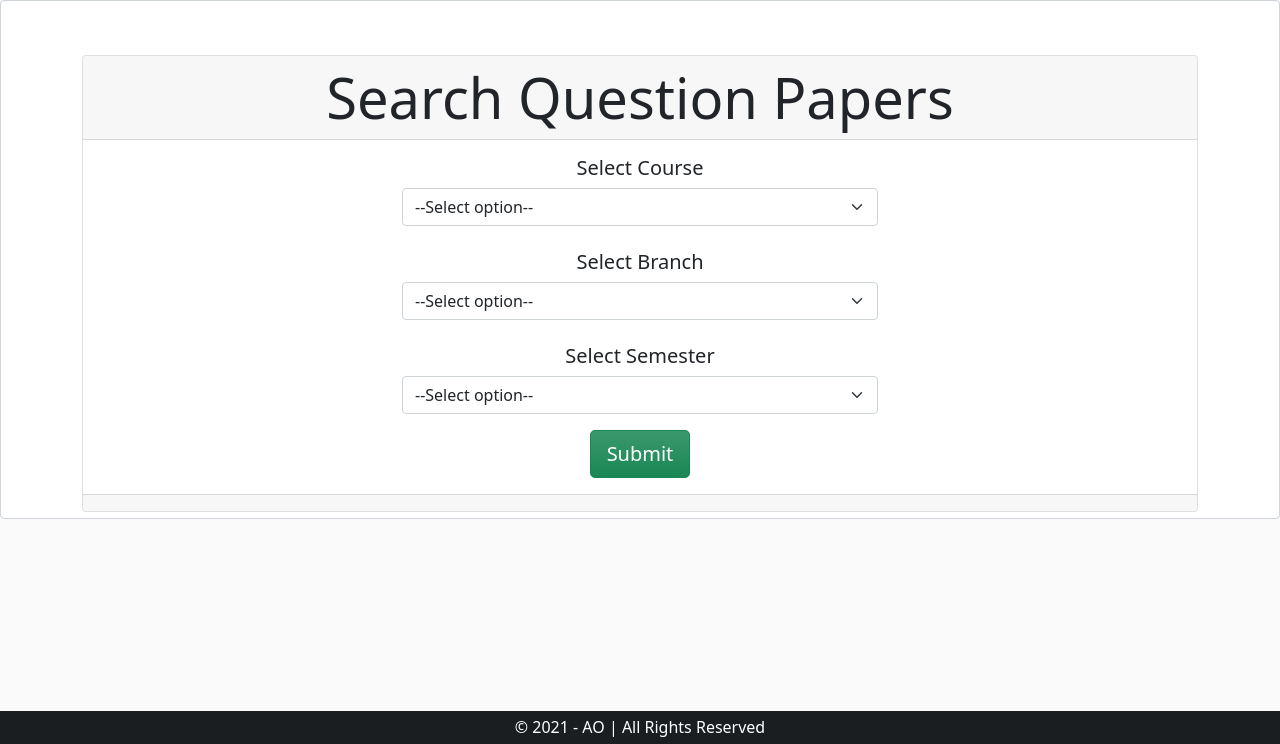
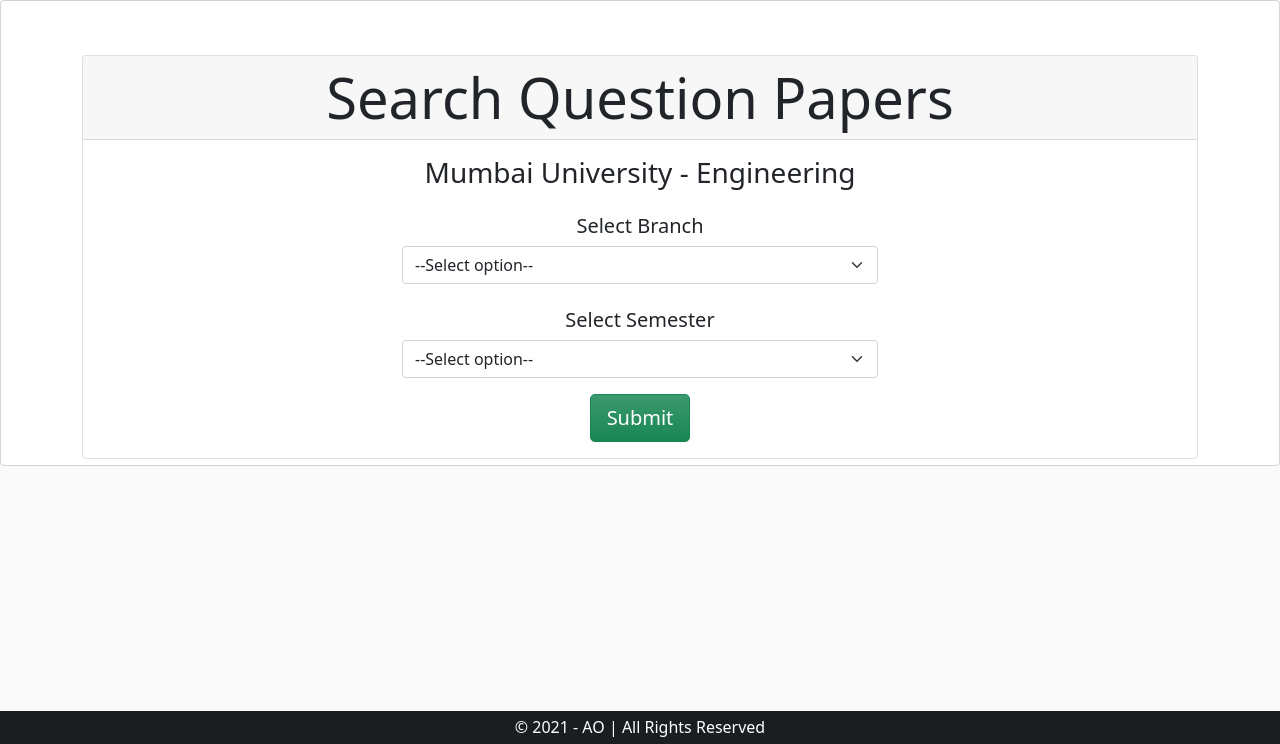
Before and after one commit to asbaravkar/qp, a Flask app: page / in a window 1280 px wide. Shown: the part 56-800 px from the top of the page. Run offline with Flask 2, Linux system fonts and the light colour scheme.

Commit message:
Branches

```diff
--- a/qp/templates/home.html
+++ b/qp/templates/home.html
@@ -15,20 +15,27 @@
         Search Question Papers
         </div>
         <div class="card-body">
-        <h5 class="card-title">Select Course</h5>
-        <div class="container text-center" style="width: 500px;">
-            <select name="course" class="form-select" aria-label="Default select example">
-                <option selected disabled>--Select option--</option>
-                <!-- get from database -->
-                <option value="Engineering">Engineering</option>
-            </select>
-        </div>
+        <h3 class="card-title">Mumbai University - Engineering</h3>
+
         <h5 class="card-title mt-4">Select Branch</h5>
         <div class="container text-center" style="width: 500px;">
             <select name="branch" class="form-select" aria-label="Default select example">
                 <option selected disabled>--Select option--</option>
                 <!-- get from database -->
-                <option value="Information Technology">Information Technology</option>
+                <option value="First Year">First Year Engineering</option>
+                <option value="Automobile">Automobile Engineering</option>
+                <option value="Biomedical">Biomedical Engineering</option>
+                <option value="Biotechnology">Biotechnology Engineering</option>
+                <option value="Chemical">Chemical Engineering</option>
+                <option value="Civil">Civil Engineering</option>
+                <option value="Computer">Computer Engineering</option>
+                <option value="Electrical">Electrical Engineering</option>
+                <option value="Electronics and Telecommunication">Electronics and Telecommunication Engineering</option>
+                <option value="Electronics">Electronics Engineering</option>
+                <option value="Information Technology">Information Technology Engineering</option>
+                <option value="Instrumentation">Instrumentation Engineering</option>
+                <option value="Mechanical">Mechanical Engineering</option>
+                <option value="Production">Production Engineering</option>
             </select>
         </div>
         <h5 class="card-title mt-4">Select Semester</h5>
@@ -38,12 +45,18 @@
                 <!-- get from database -->
                 <option value="1">1</option>
                 <option value="2">2</option>
+                <option value="3">3</option>
+                <option value="4">4</option>
+                <option value="5">5</option>
+                <option value="6">6</option>
+                <option value="7">7</option>
             </select>
         </div>
         <input type="submit" class="btn btn-success btn-lg bg-gradient mt-3" value="Submit"/>
         </div>
-        <div class="card-footer text-muted">
-        </div>
+        <!-- <div class="card-footer text-muted">
+            <h1>hi</h1>
+        </div> -->
     </div>
 </div>
 </form>
```
